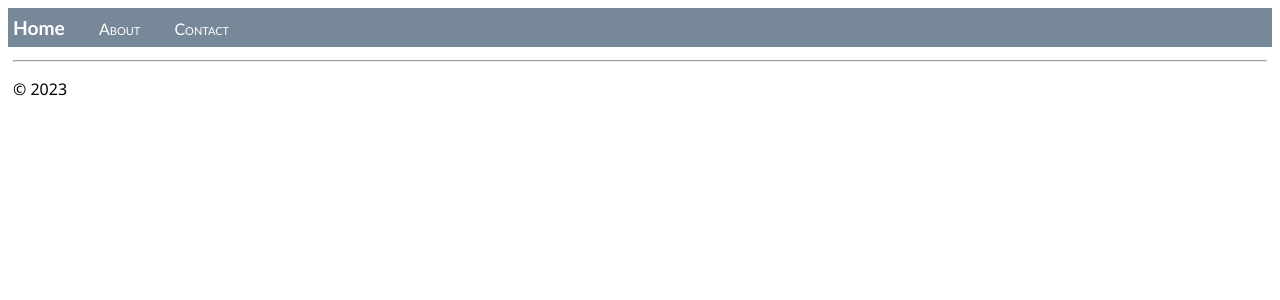
After one commit to moguonyanko/pheasant, a Flask app: template pheasant/flask/templates/layout.html in a window 1280 px wide. The commit adds this page. Shown: the top 300 px of the page. Run offline with Flask 3, Linux system fonts and the light colour scheme; the template is opened without the code that fills it, so the values that code supplies are empty; parts of the project's set-up code (start-up, migrations or seed data) failed here and were passed over.

Commit message:
Added template example

```diff
--- a/pheasant/flask/app.py
+++ b/pheasant/flask/app.py
@@ -18,6 +18,7 @@ def home():
     return render_template(
         "index.html"
     )
+    # return render_template("home.html")
 
 # @app.route("/pheasant/hello/<name>")
 # def hello_there(name):
@@ -48,3 +49,11 @@ def hello_there(name = None):
 @app.route("/api/data")
 def get_data():
     return app.send_static_file("data.json")
+
+@app.route("/about/")
+def about():
+    return render_template("about.html")
+
+@app.route("/contact/")
+def contact():
+    return render_template("contact.html")
--- a/pheasant/flask/static/site.css
+++ b/pheasant/flask/static/site.css
@@ -4,3 +4,31 @@
   font-weight: 600;
   color: blue;
 }
+
+.navbar {
+  background-color: lightslategray;
+  font-size: 1em;
+  font-family: 'Trebuchet MS', 'Lucida Sans Unicode', 'Lucida Grande', 'Lucida Sans', Arial, sans-serif;
+  color: white;
+  padding: 8px 5px 8px 5px;
+}
+
+.navbar a {
+  text-decoration: none;
+  color: inherit;
+}
+
+.navbar-brand {
+  font-size: 1.2em;
+  font-weight: 600;
+}
+
+.navbar-item {
+  font-variant: small-caps;
+  margin-left: 30px;
+}
+
+.body-content {
+  padding: 5px;
+  font-family:'Segoe UI', Tahoma, Geneva, Verdana, sans-serif;
+}
--- /dev/null
+++ b/pheasant/flask/templates/home.html
@@ -0,0 +1,6 @@
+{% extends "layout.html" %}
+{% block title %}
+
+{% endblock %}
+{% block content %}
+{% endblock %}
--- /dev/null
+++ b/pheasant/flask/templates/layout.html
@@ -0,0 +1,27 @@
+<!DOCTYPE html>
+<html>
+
+<head>
+  <meta charset="utf-8" />
+  <title>{% block title %}{% endblock %}</title>
+  <link rel="stylesheet" type="text/css" href="/pheasantwebapp{{ url_for('static', filename='site.css')}}" />
+</head>
+
+<body>
+  <div class="navbar">
+    <a href="/pheasantwebapp{{ url_for('home') }}" class="navbar-brand">Home</a>
+    <a href="/pheasantwebapp{{ url_for('about') }}" class="navbar-item">About</a>
+    <a href="/pheasantwebapp{{ url_for('contact') }}" class="navbar-item">Contact</a>
+  </div>
+
+  <div class="body-content">
+    {% block content %}
+    {% endblock %}
+    <hr />
+    <footer>
+      <p>&copy; 2023</p>
+    </footer>
+  </div>
+</body>
+
+</html>
```
